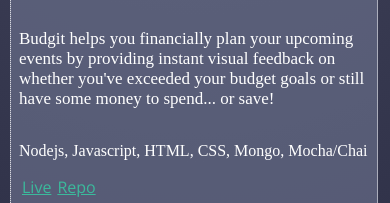
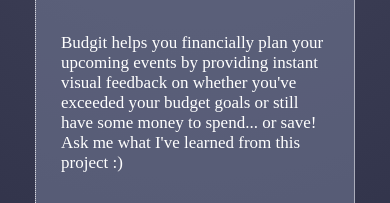
Before and after one commit to SuitcaseCoder/Laura-Ruiz-Roehrs, a plain HTML site: page index.html in a window 390 px wide. Shown: the part 1575-1778 px from the top of the page. Drawn offline with nearby package versions, Linux system fonts and the light colour scheme; a web font is replaced by a local one.

Commit message:
padding and inset shadow

```diff
--- a/index.html
+++ b/index.html
@@ -52,7 +52,7 @@
                 <img role="img" alt="dollar bills for project description" class="project-img" src="https://github.com/SuitcaseCoder/Laura-Ruiz-Roehrs/blob/master/images/budgit-img.jpeg?raw=true">
             </div>
             <h2 class="project-title">BudgIt</h2>
-            <p class="project-description">Budgit helps you financially plan your upcoming events by providing instant visual feedback on whether you've exceeded your budget goals or still have some money to spend... or save!</p>
+            <p class="project-description">Budgit helps you financially plan your upcoming events by providing instant visual feedback on whether you've exceeded your budget goals or still have some money to spend... or save! Ask me what I've learned from this project :)</p>
             <p class="project-tech">Nodejs, Javascript, HTML, CSS, Mongo, Mocha/Chai</p>
             <div class="project-link-div" style="display: inline-flex">
                 <a class="project-link" href="https://budg-it.herokuapp.com/" target="_blank">Live</a>
--- a/main.css
+++ b/main.css
@@ -86,8 +86,8 @@
 .project-item{
 border: 1px dotted white;
 flex-grow: 1;
-max-width: 350px;
-padding: 8px;
+max-width: 345px;
+padding: 25px;
 }
 
 .project-container{
@@ -200,13 +200,16 @@
 
     .about {
         min-height: 100px;
+        margin: 25px;
     }
     .contact {
         min-height: 25px;
     }
     .projects {
         min-height: 200px;
+        margin: 25px;
     }
 
 
+
 }
```
